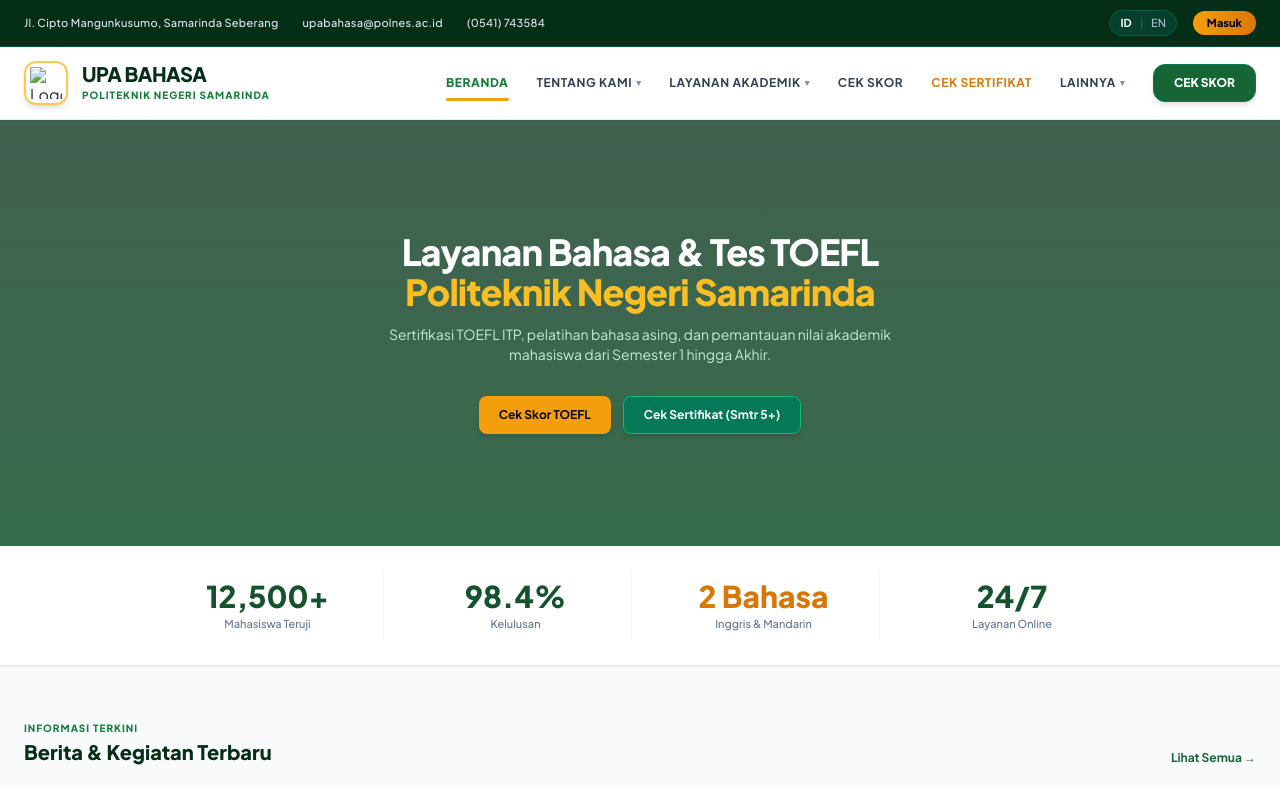
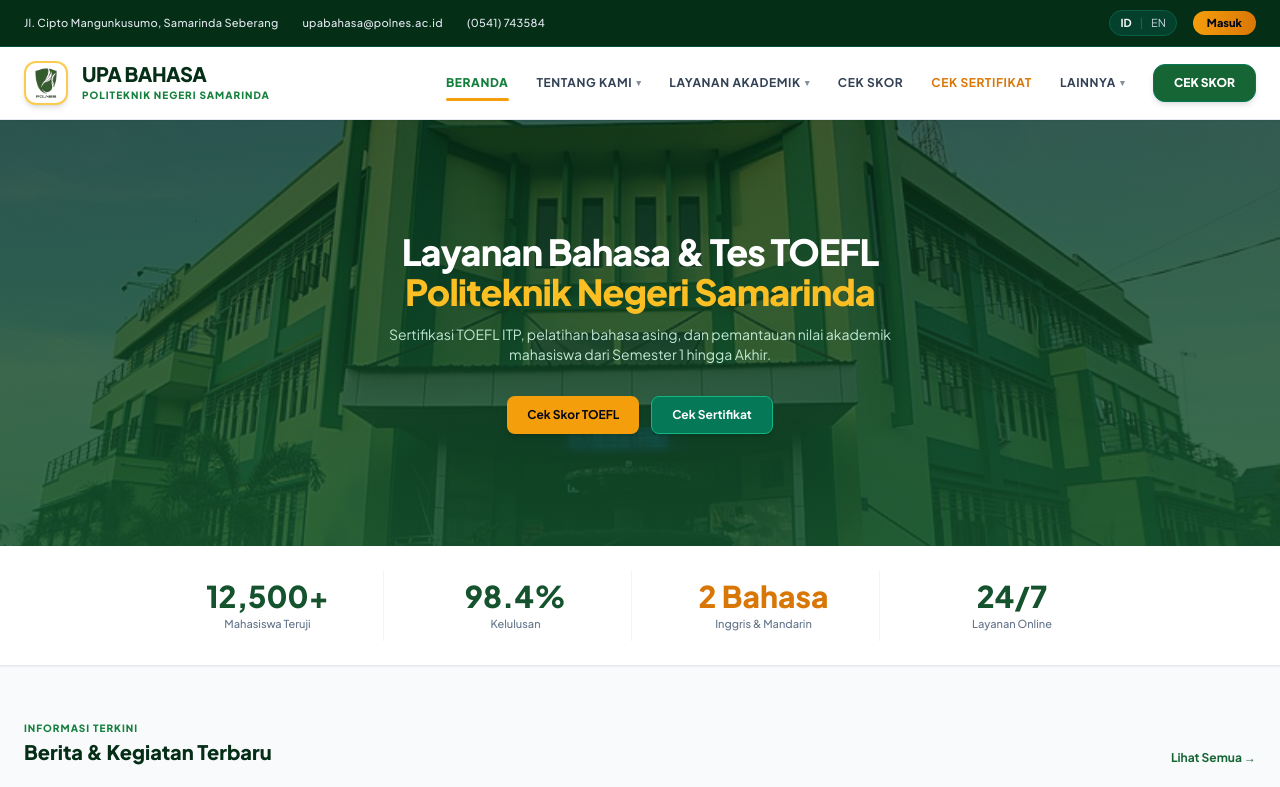
Before and after one commit to Lissaanantha-1212/UPA-BAHASA, a plain HTML site: page index.html in a window 1280 px wide. Shown: the top 787 px of the page. Drawn offline with nearby package versions, Linux system fonts and the light colour scheme; grey boxes are pictures that could not be loaded.

Commit message:
Pesan perubahan Anda di sini

```diff
--- a/index.html
+++ b/index.html
@@ -57,8 +57,8 @@
             border-radius: 9999px;
         }
         .hero-bg {
-            /* Latar belakang diubah menggunakan file foto polnes.jpeg dengan overlay gradasi agar teks terbaca jelas */
-            background-image: linear-gradient(to bottom, rgba(5, 46, 22, 0.75), rgba(20, 83, 45, 0.85)), url('polnes.jpeg');
+            /* Latar belakang diubah menggunakan file foto polnes2.jpg dengan overlay gradasi agar teks terbaca jelas */
+            background-image: linear-gradient(to bottom, rgba(5, 46, 22, 0.75), rgba(20, 83, 45, 0.85)), url('assets/img/polnes2.jpg');
             background-size: cover;          /* Agar gambar pas menutupi area tanpa gepeng/tarik */
             background-position: center;     /* Memposisikan gambar tepat di tengah */
             background-repeat: no-repeat;    /* Mencegah gambar berulang */
@@ -104,7 +104,7 @@
 
             <div class="flex items-center space-x-3.5 cursor-pointer group" onclick="showPage('beranda', 'Beranda', 'nav-beranda')">
                 <div class="w-11 h-11 bg-white rounded-xl flex items-center justify-center p-1 border-2 border-amber-400/80 shadow-md group-hover:scale-105 transition-transform duration-300">
-                    <img src="assets/img/logo-polnes.png" alt="Logo Polnes" class="w-full h-full object-contain">
+                    <img src="assets/img/logo.png" alt="Logo Polnes" class="w-full h-full object-contain">
                 </div>
                 <div>
                     <h1 class="text-xl font-black text-brand-950 tracking-tight leading-none group-hover:text-brand-800 transition">UPA BAHASA</h1>
@@ -182,8 +182,8 @@
                     <button onclick="showPage('cek-skor', 'Cek Skor TOEFL Mahasiswa', 'nav-skor')" class="bg-amber-500 hover:bg-amber-600 text-slate-950 font-bold px-5 py-2.5 rounded-lg shadow-md active:scale-95 transition-all text-xs">
                         Cek Skor TOEFL
                     </button>
-                    <button onclick="showPage('cek-sertifikat', 'Cek Sertifikat TOEFL (Semester 5+)', 'nav-sertifikat')" class="bg-emerald-700 hover:bg-emerald-800 text-white font-bold px-5 py-2.5 rounded-lg shadow-md active:scale-95 transition-all text-xs border border-emerald-500">
-                        Cek Sertifikat (Smtr 5+)
+                    <button onclick="showPage('cek-sertifikat', 'Cek Sertifikat TOEFL', 'nav-sertifikat')" class="bg-emerald-700 hover:bg-emerald-800 text-white font-bold px-5 py-2.5 rounded-lg shadow-md active:scale-95 transition-all text-xs border border-emerald-500">
+                        Cek Sertifikat
                     </button>
                 </div>
             </div>
@@ -310,7 +310,7 @@
 
                 <div class="max-w-lg mx-auto rounded-2xl overflow-hidden border border-slate-300 shadow-sm h-64 bg-slate-200 text-left">
                     <iframe
-                        src="https://www.google.com/maps/embed?pb=!1m18!1m12!1m3!1d1994.832201331495!2d117.118557!3d-0.528345!2m3!1f0!2f0!3f0!3m2!1i1024!2i768!4f13.1!3m3!1m2!1s0x2df67e0e7a79e497%3A0x6b8015c9a75949a2!2sPoliteknik%20Negeri%20Samarinda!5e0!3m2!1sid!2sid!4v1710000000000!5m2!1sid!2sid"
+                        <iframe src="https://www.google.com/maps/embed?pb=!1m18!1m12!1m3!1d127668.65253711947!2d116.98012624335935!3d-0.5334527999999991!2m3!1f0!2f0!3f0!3m2!1i1024!2i768!4f13.1!3m3!1m2!1s0x2df67f4bc56ac1f5%3A0x6cc39448081e9f18!2sPOLNES%20-%20Politeknik%20Negeri%20Samarinda!5e0!3m2!1sid!2sid!4v1787077909066!5m2!1sid!2sid" width="600" height="450" style="border:0;" allowfullscreen="" loading="lazy" referrerpolicy="strict-origin-when-cross-origin"></iframe>
                         width="100%"
                         height="100%"
                         style="border:0;"
```
